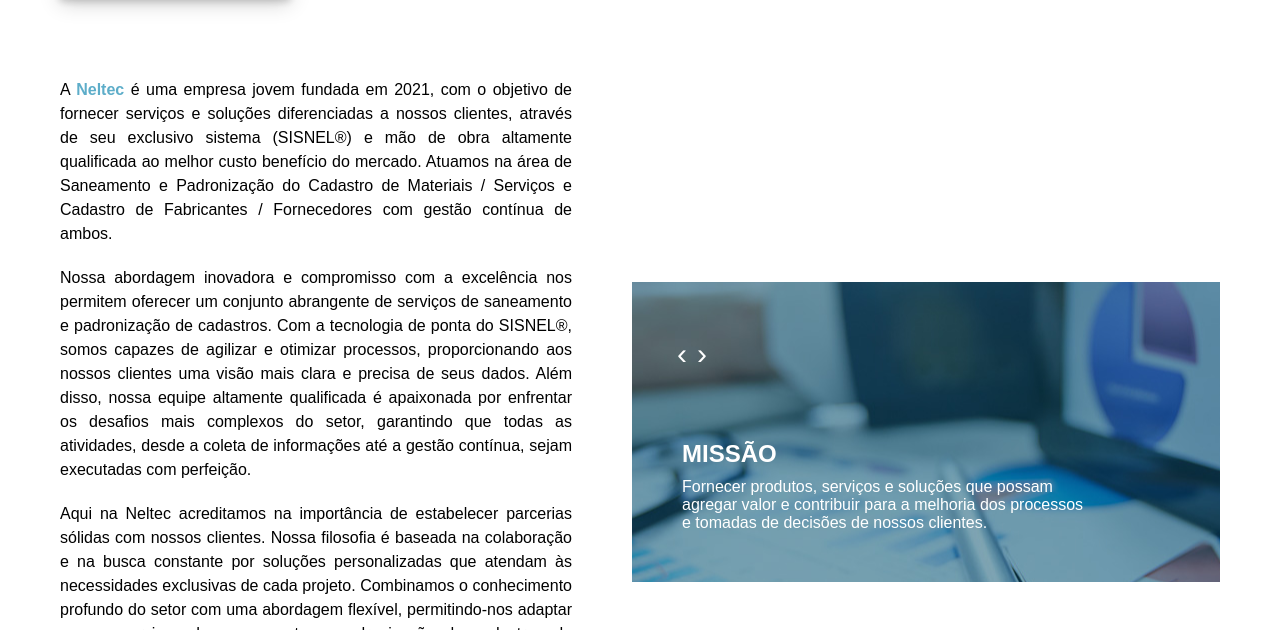
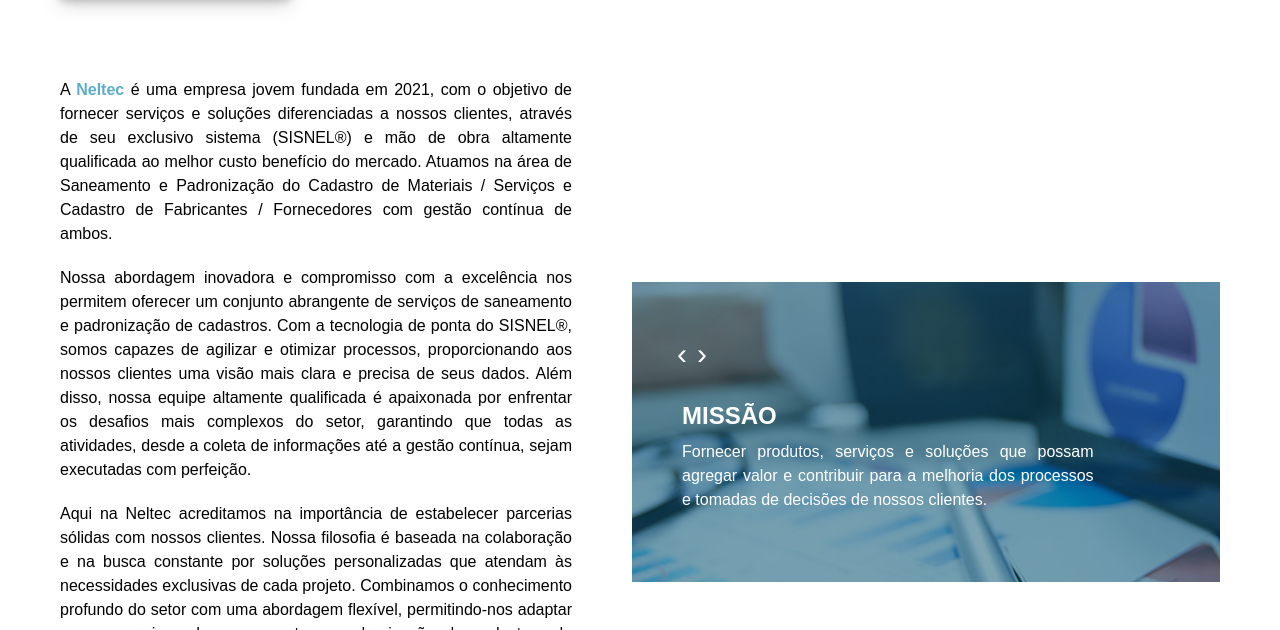
Before and after one commit to vicentecalfo/neltec-site, a plain HTML site: page index.html in a window 1280 px wide. Shown: the part 170-800 px from the top of the page. Drawn offline with nearby package versions, Linux system fonts and the light colour scheme.

Commit message:
justificado

```diff
--- a/index.html
+++ b/index.html
@@ -131,7 +131,9 @@
               <div class="slider item" style="background: url(img/slide1.jpg) no-repeat center center;">
                 <div class="text-layer-slide">
                   <h3>MISSÃO</h3>
-                  Fornecer produtos, serviços e soluções que possam agregar valor e contribuir para a melhoria dos processos e tomadas de decisões de nossos clientes.
+                  <p style="text-align: justify;">
+                    Fornecer produtos, serviços e soluções que possam agregar valor e contribuir para a melhoria dos processos e tomadas de decisões de nossos clientes.
+                  </p>
                 </div>
               </div>
               <div class="slider item" style="background: url(img/slide2-1.jpg) no-repeat center center;">
```
